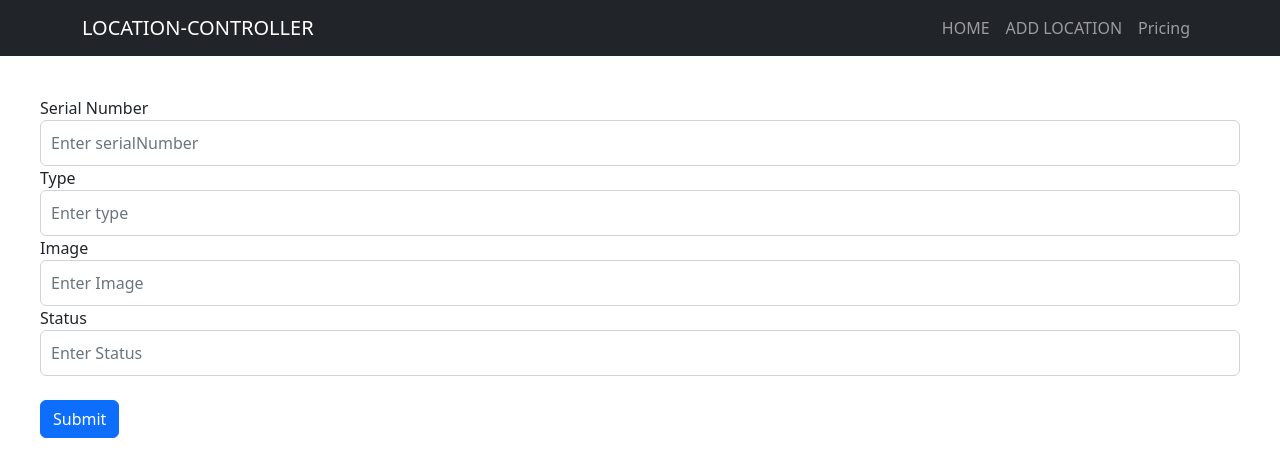
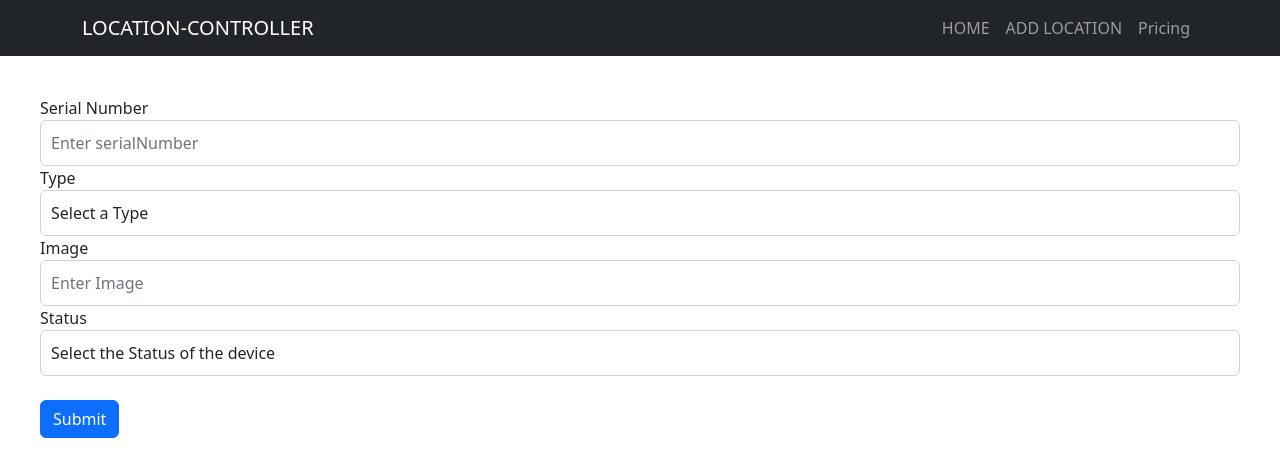
Before and after one commit to anjana-madushan/Location_Controlled_devices, a React (Create React App) app in the folder frontend/: page /1/device/addDevice in a window 1280 px wide. Shown: the top 476 px of the page. Built offline with nearby package versions, Linux system fonts and the light colour scheme.

Commit message:
frontend validations are done

```diff
--- a/frontend/src/components/addDevice.js
+++ b/frontend/src/components/addDevice.js
@@ -21,6 +21,11 @@ console.log(locationId)
 
     const device = {serialNumber, type, image, status}
 
+    if(!serialNumber||!type||!image||!status){
+      alert("Please Fill all the input fields")
+      return;
+    }
+
     await axios.post(`http://localhost:8000/location/${locationId}/device/addDevice`, device).then(()=>{
 
         navigate("/");
@@ -41,8 +46,12 @@ console.log(locationId)
 
     <div className="form-group">
       <label htmlFor="Type">Type</label>
-      <input
-       type="text" onChange = {(e)=>setType(e.target.value)} value={type} name='type' className="form-control" id="type" placeholder="Enter type"/>
+      <select onChange = {(e)=>setType(e.target.value)} value={type} name='type' className="form-control" id="type" placeholder="Enter type">
+            <option value="">Select a Type</option>
+            <option value="pos">POS</option>
+            <option value="kiosk">KISOK</option>
+            <option value="signage">SIGNAGE</option>
+      </select>
     </div>
 
     <div className="form-group">
@@ -53,8 +62,11 @@ console.log(locationId)
 
     <div className="form-group">
       <label htmlFor="image">Status</label>
-      <input
-      type="text" onChange = {(e)=>setStatus(e.target.value)} value={status} name='status' className="form-control" id="status" placeholder="Enter Status"/>
+      <select onChange = {(e)=>setStatus(e.target.value)} value={status} name='status' className="form-control" id="status" placeholder="Enter Status">
+            <option value="">Select the Status of the device</option>
+            <option value="active">Active</option>
+            <option value="inactive">Inactive</option>
+      </select>
     </div>
 <br/>
 
--- a/frontend/src/components/addLocation.js
+++ b/frontend/src/components/addLocation.js
@@ -10,9 +10,20 @@ const AddLocation = () => {
    const [address, setAddress] = useState('')
    const [phone, setPhone] = useState('')
 
+
+
    const handleSubmit = (e) => {
     e.preventDefault();
 
+    if(!name||!address||!phone){
+      alert("Please Fill all the input fields")
+      return;
+    }
+
+    if(phone.length !== 10){
+      alert("phone no should have 10 numbers")
+      return;
+    }
     const location = {name, address, phone}
 
     axios.post('http://localhost:8000/location/addLocation', location).then(()=>{
--- a/frontend/src/components/singleLocation.js
+++ b/frontend/src/components/singleLocation.js
@@ -24,9 +24,10 @@ const SingleLocation = () => {
   const handleDelete = async(device_id)=>{
     try{
 await axios.delete(`http://localhost:8000/location/${id}/device/${device_id}`)
+
 setLocation(prevState=>{
   const filteredDevices = prevState.devices.filter(device=> device.id !== device._id);
-  window.location.reload()
+  window.location.reload()//reloading page
   return {...prevState, devices:filteredDevices}
 
 
```
Also changed, not shown: 1 other file (tests, documents, lock files or other folders).
